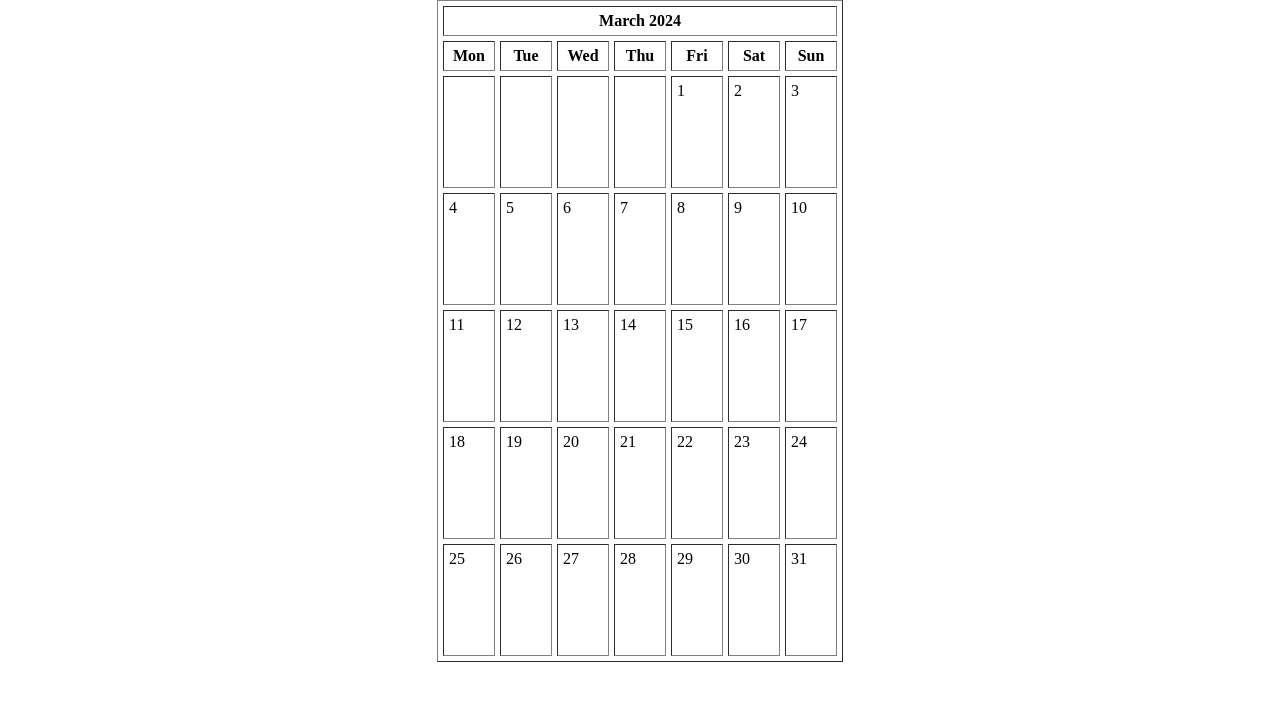
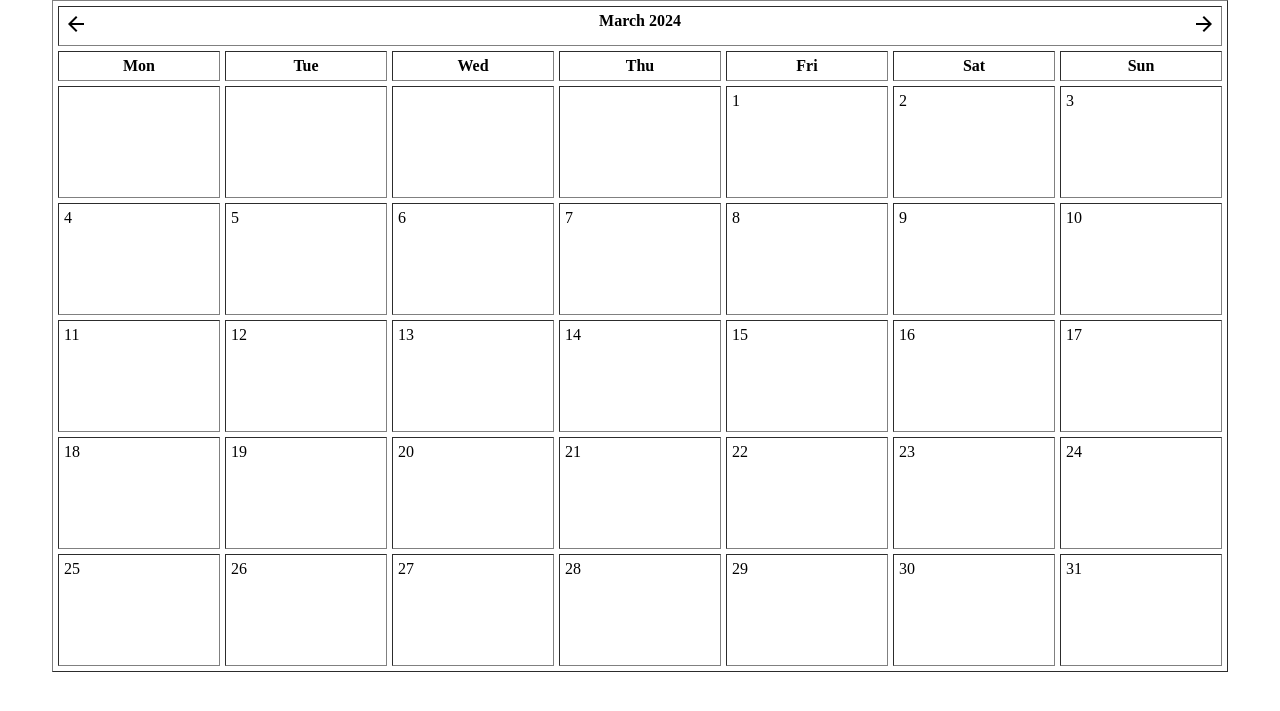
Before and after one commit to AdmiralWombat/nytcrossword, a Django app: page /leaderboard/calendar in a window 1280 px wide. Shown: the part 72-783 px from the top of the page. Run offline with Django 5.2, Linux system fonts and the light colour scheme; data that the repository does not hold is empty; parts of the project's set-up code (start-up, migrations or seed data) failed here and were passed over.

Commit message:
Added prev/next month links on calendar page

```diff
--- a/leaderboard/utils.py
+++ b/leaderboard/utils.py
@@ -1,7 +1,9 @@
-from datetime import datetime, timedelta
+from datetime import datetime, timedelta, date
 from calendar import HTMLCalendar
 from .models import Score
 from django.db.models import F, OuterRef, Subquery
+
+import calendar
 
 class Calendar(HTMLCalendar):
     def __init__(self, year=None, month=None):
@@ -19,13 +21,14 @@ class Calendar(HTMLCalendar):
             if count >= max_count:
                 break
 
-            d += f'<li> <div><div class=day_left>{score.name} :</div><div class=day_right> {score.time}</div></div></li>'
+            formattedTime = score.time.strftime("%M:%S")
+            d += f'<li>{score.name}:<span class=day_right>{formattedTime}</span></li>'
             count = count + 1
 
         if len(scores_per_day) > max_count:
             d += f'<li> more... </li>'
         if day != 0:
-            return f"<td><div class=date_box><span class='date'>{day}</span><ul> {d} </ul></div></td>"
+            return f"<td><div class=date_box><span class='date'>{day}</span><ul class=day_list_ul> {d} </ul></div></td>"
         return '<td><div class=date_box></div></td>'
 
     def formatweek(self, theweek, scores):
@@ -38,8 +41,27 @@ class Calendar(HTMLCalendar):
         scores = Score.objects.filter(date__year=self.year, date__month=self.month)
 
         cal = f'<table border="1" cellpadding="5" cellspacing="5" class="calendar">\n'
-        cal += f'{self.formatmonthname(self.year, self.month, withyear=withyear)}\n'
+        cal += f'<tr><th colspan="7" class="month">'
+        prev_link = f'/leaderboard/calendar?{self.prev_month()}'
+        cal += f'<a class="calendar_prev_month" href="{prev_link}"><i class="material-symbols-outlined">arrow_back</i></a>'
+        cal += f'{calendar.month_name[self.month]} {self.year}'
+        next_link = f'/leaderboard/calendar?{self.next_month()}'
+        cal += f'<a class="calendar_next_month" href="{next_link}"><i class="material-symbols-outlined">arrow_forward</i></a>'
+        cal += f'</th></tr>\n'
         cal += f'{self.formatweekheader()}\n'
         for week in self.monthdays2calendar(self.year, self.month):
             cal += f'{self.formatweek(week, scores)}\n'
         return cal
+
+    def prev_month(self):
+        first = date(self.year, self.month, 1)
+        prev_month = first - timedelta(days=1)
+        month = 'month=' + str(prev_month.year) + '-' + str(prev_month.month)
+        return month
+
+    def next_month(self):
+        days_in_month = calendar.monthrange(self.year, self.month)[1]
+        last = date(self.year, self.month, days_in_month)
+        next_month = last + timedelta(days=1)
+        month = 'month=' + str(next_month.year) + '-' + str(next_month.month)
+        return month
--- a/leaderboard/views.py
+++ b/leaderboard/views.py
@@ -3,7 +3,10 @@ from django.shortcuts import get_object_or_404, render
 from django.http import Http404
 import datetime as dt
 from datetime import time
+from datetime import date
+from datetime import timedelta
 from datetime import datetime
+import calendar
 import pandas as pd
 from django.db.models import F, Avg
 from django.views import generic
@@ -21,16 +24,32 @@ def get_date(req_day):
         return date(year, month, day=1)
     return datetime.today()
 
+def prev_month(d_obj):
+    first = d_obj.replace(day=1)
+    prev_month = first - timedelta(days=1)
+    month = 'month=' + str(prev_month.year) + '-' + str(prev_month.month)
+    return month
+
+def next_month(d_obj):
+    days_in_month = calendar.monthrange(d_obj.year, d_obj.month)[1]
+    last = d_obj.replace(day=days_in_month)
+    next_month = last + timedelta(days=1)
+    month = 'month=' + str(next_month.year) + '-' + str(next_month.month)
+    return month
+
 class CalendarView(generic.ListView):
     model = Score
     template_name = 'leaderboard/calendar.html'
     def get_context_data(self, *args, **kwargs):
         context = super().get_context_data(**kwargs)
-        d = get_date(self.request.GET.get('day', None))
+        d = get_date(self.request.GET.get('month', None))
         cal = Calendar(d.year, d.month)
 
         html_cal = cal.formatmonth(withyear=True)
         context['calendar'] = mark_safe(html_cal)
+        context['prev_month'] = prev_month(d)
+        context['next_month'] = next_month(d)
+
         return context
 
 def get_top_5_time_averages():
--- a/static/leaderboard/style.css
+++ b/static/leaderboard/style.css
@@ -276,12 +276,6 @@ font-size: 22px;
   width: 100%;
   position: relative;
 }
-
-.day_left
-{
-  float:left
-}
-
 .day_right
 {
   float:right
@@ -297,4 +291,26 @@ font-size: 22px;
 {
   min-height:100px;
   max-height:100px;
+  min-width:150px;
 }
+
+.day_list_ul
+{
+  padding-left:15px;
+}
+
+.calendar_prev_month
+{
+  float:left;
+  display: block;
+  text-decoration: none;
+  color: black;
+}
+
+.calendar_next_month
+{
+  float:right;
+  display: block;
+  text-decoration: none;
+  color: black;
+}
```
Also changed, not shown: leaderboard/static/leaderboard/style.css (+22 -6 lines).
